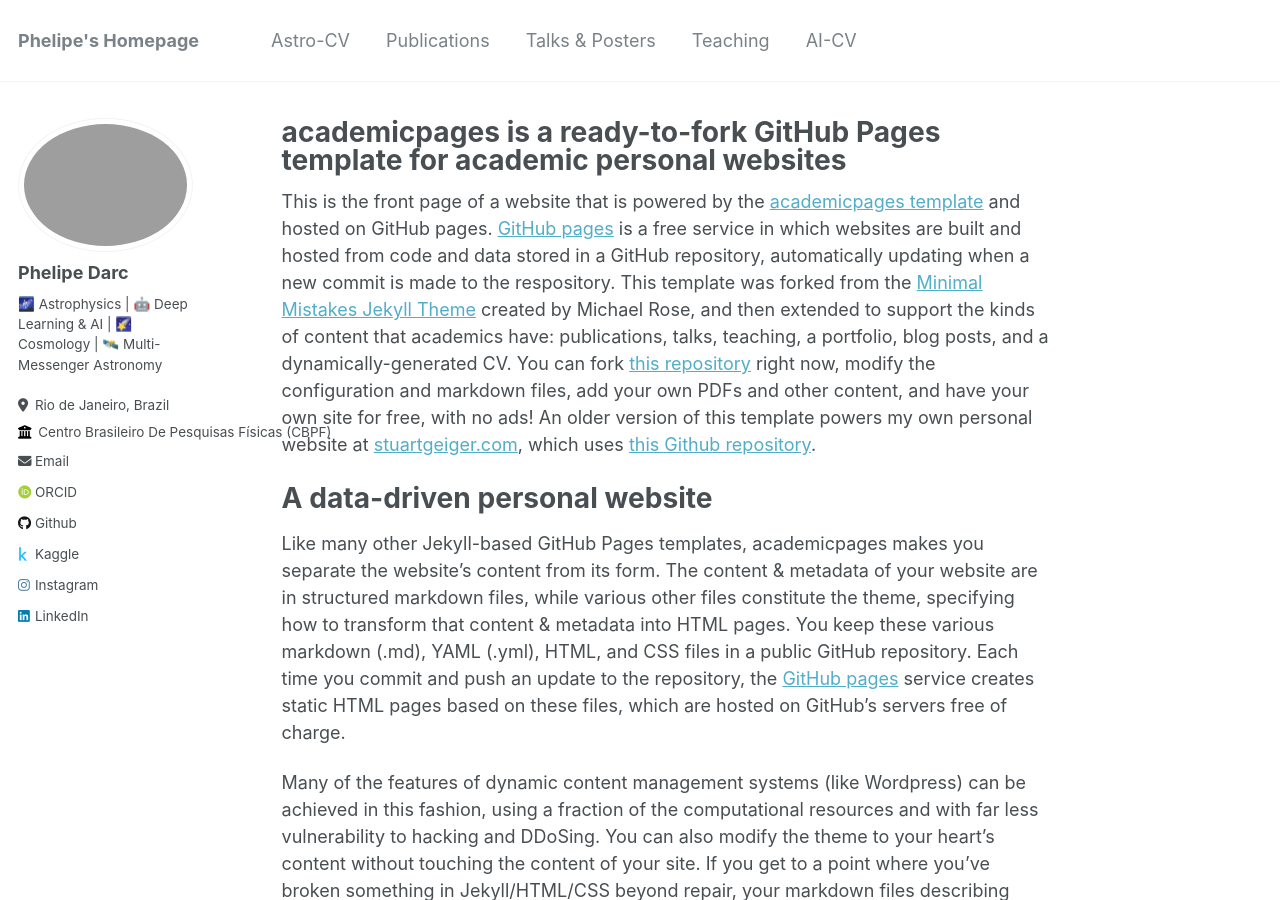
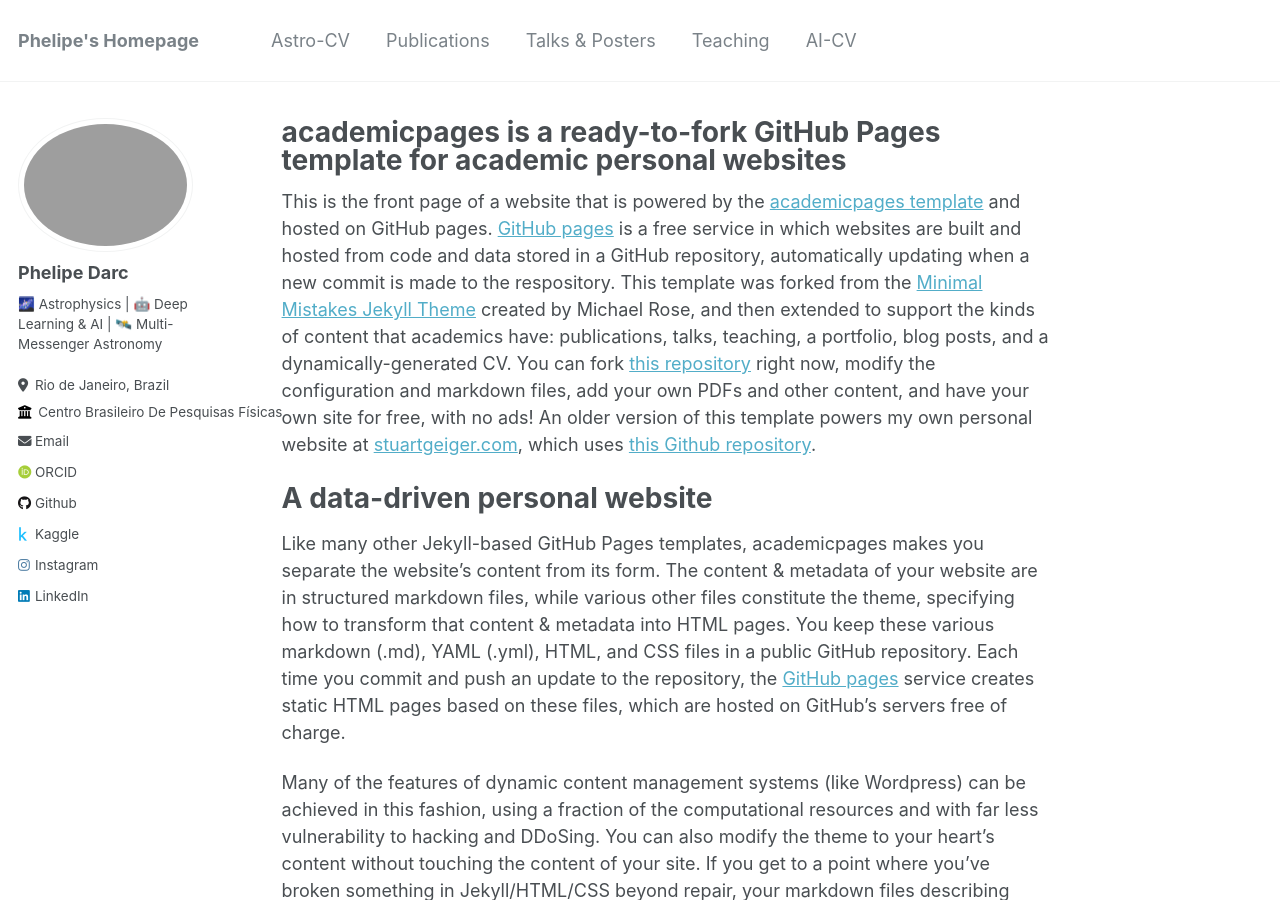
Before and after one commit to phelipedarc/phelipedarc.github.io, a Jekyll site: the page built from _pages/about.md, in a window 1280 px wide and 900 px high. Built offline with Jekyll 4.4.1, drawn with Linux system fonts in a browser that asks for light colours; some web fonts are replaced.

Commit message:
Update _config.yml

```diff
--- a/_config.yml
+++ b/_config.yml
@@ -24,9 +24,9 @@
   avatar           : "pheprofile.png"
   name             : "Phelipe Darc"
   pronouns         : # example: "she/her"
-  bio              : "🌌 Astrophysics | 🤖 Deep Learning & AI | 🌠 Cosmology | 🛰️ Multi-Messenger Astronomy"
+  bio              : "🌌 Astrophysics | 🤖 Deep Learning & AI | 🛰️ Multi-Messenger Astronomy"
   location         : "Rio de Janeiro, Brazil"
-  employer         : "Centro Brasileiro De Pesquisas Físicas (CBPF)"
+  employer         : "Centro Brasileiro De Pesquisas Físicas"
   uri              : # URL
   email            : "phelipedarc@gmail.com"
 
```
